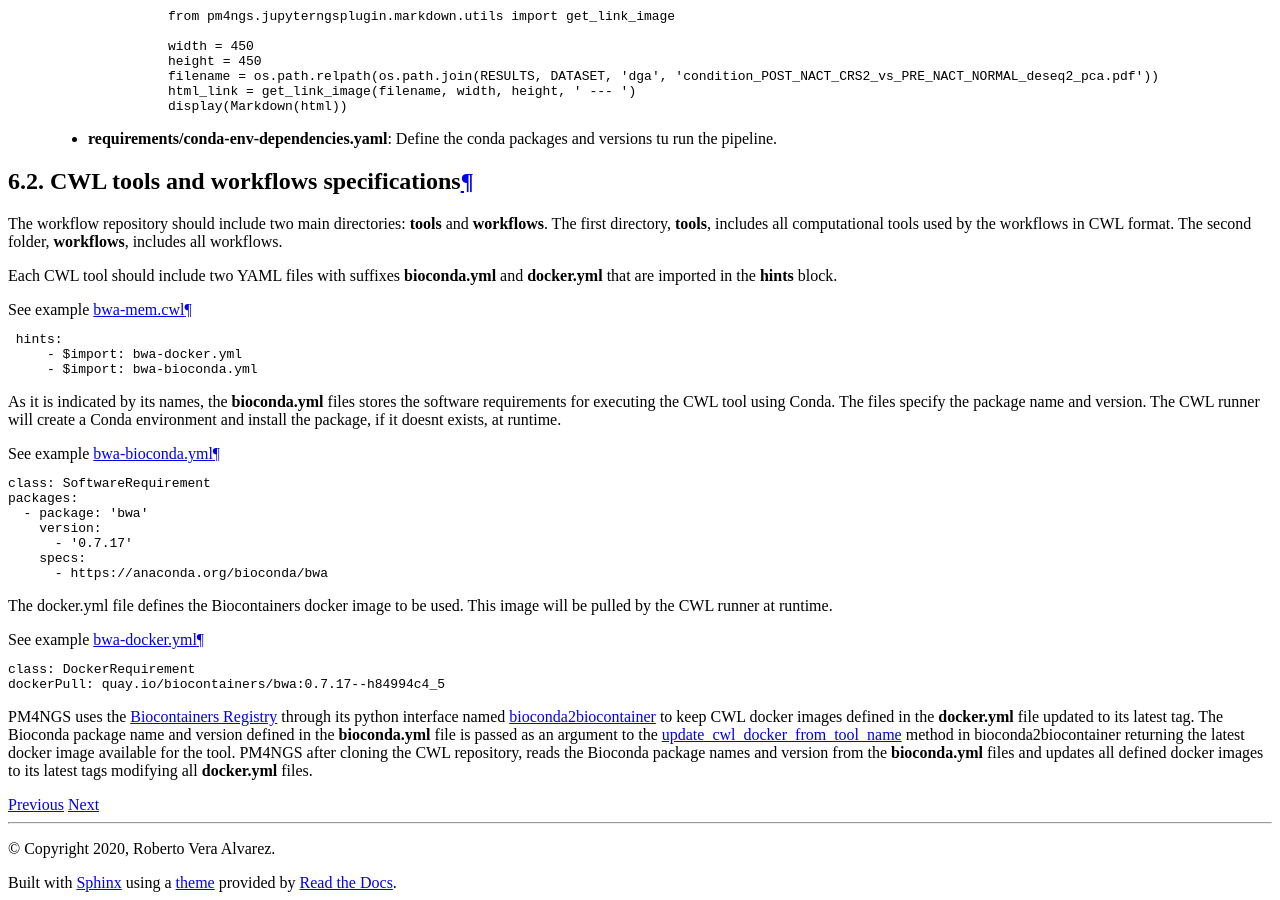
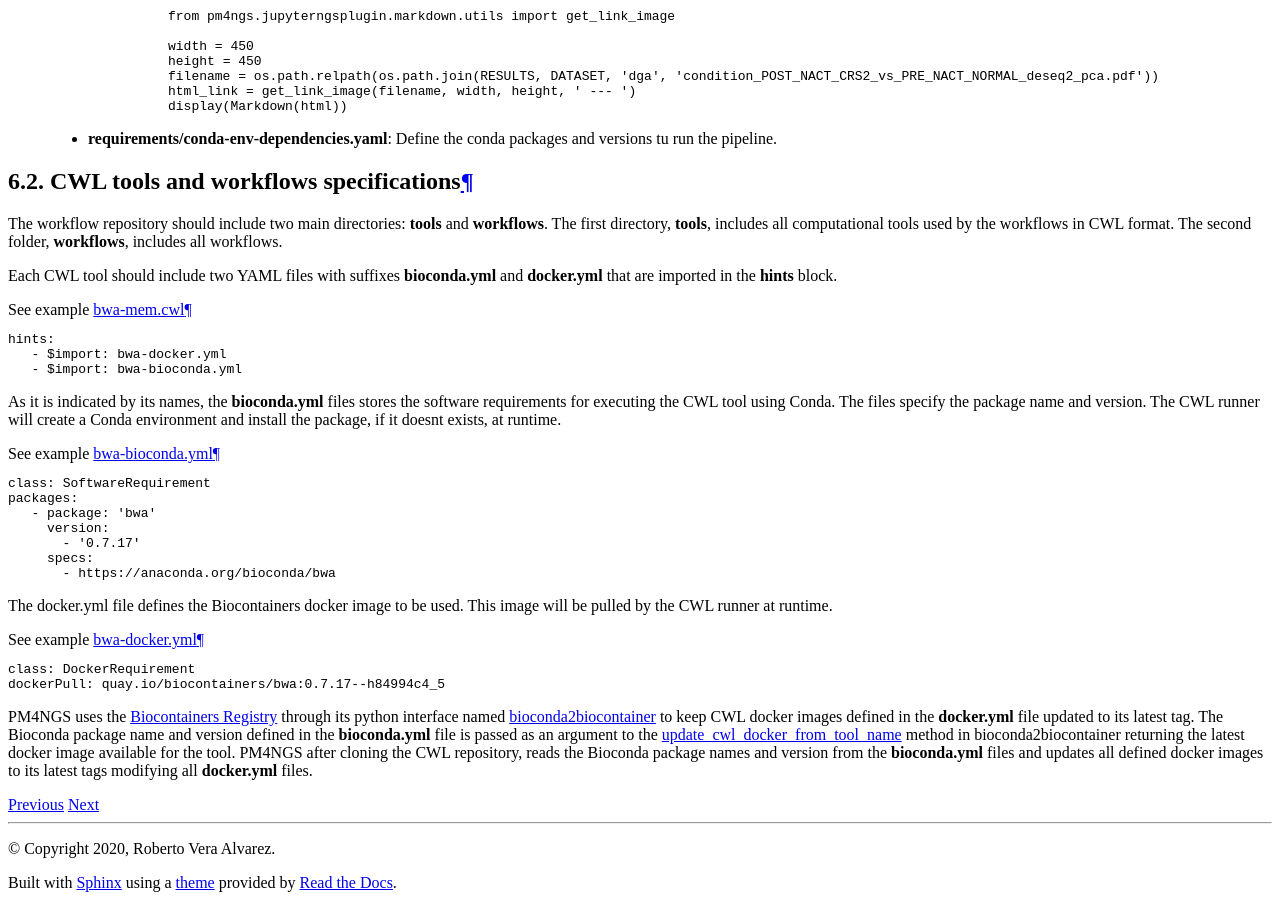
Before and after one commit to ncbi/pm4ngs, a Sphinx documentation site: the page built from docs/source/pipelines/creatingNewPipeline.rst, in a window 1280 px wide and 900 px high, scrolled down 1851 px. Built offline with Sphinx 7.4.7 and the Read the Docs theme 2.0.0, drawn with Linux system fonts in a browser that asks for light colours; some of the changed lines change nothing that is shown.

Commit message:
Updating docs

```diff
--- a/docs/source/pipelines/creatingNewPipeline.rst
+++ b/docs/source/pipelines/creatingNewPipeline.rst
@@ -124,23 +124,20 @@
 
 .. code-block::
    :caption: See example `bwa-mem.cwl`_
-   :emphasize-lines: 2,3
 
-    hints:
-        - $import: bwa-docker.yml
-        - $import: bwa-bioconda.yml
-
-
+   hints:
+      - $import: bwa-docker.yml
+      - $import: bwa-bioconda.yml
 
 As it is indicated by its names, the **bioconda.yml** files stores the software requirements for executing the
 CWL tool using Conda. The files specify the package name and version. The CWL runner will create a Conda environment
 and install the package, if it doesnt exists, at runtime.
 
 .. code-block::
-    :caption: See example `bwa-bioconda.yml`_
+   :caption: See example `bwa-bioconda.yml`_
 
-    class: SoftwareRequirement
-    packages:
+   class: SoftwareRequirement
+   packages:
       - package: 'bwa'
         version:
           - '0.7.17'
@@ -151,11 +148,10 @@
 by the CWL runner at runtime.
 
 .. code-block::
-    :caption: See example `bwa-docker.yml`_
+   :caption: See example `bwa-docker.yml`_
 
-    class: DockerRequirement
-    dockerPull: quay.io/biocontainers/bwa:0.7.17--h84994c4_5
-
+   class: DockerRequirement
+   dockerPull: quay.io/biocontainers/bwa:0.7.17--h84994c4_5
 
 PM4NGS uses the `Biocontainers Registry`_ through its python interface named bioconda2biocontainer_  to keep
 CWL docker images defined in the **docker.yml** file updated to its latest tag. The Bioconda package name and version
```
